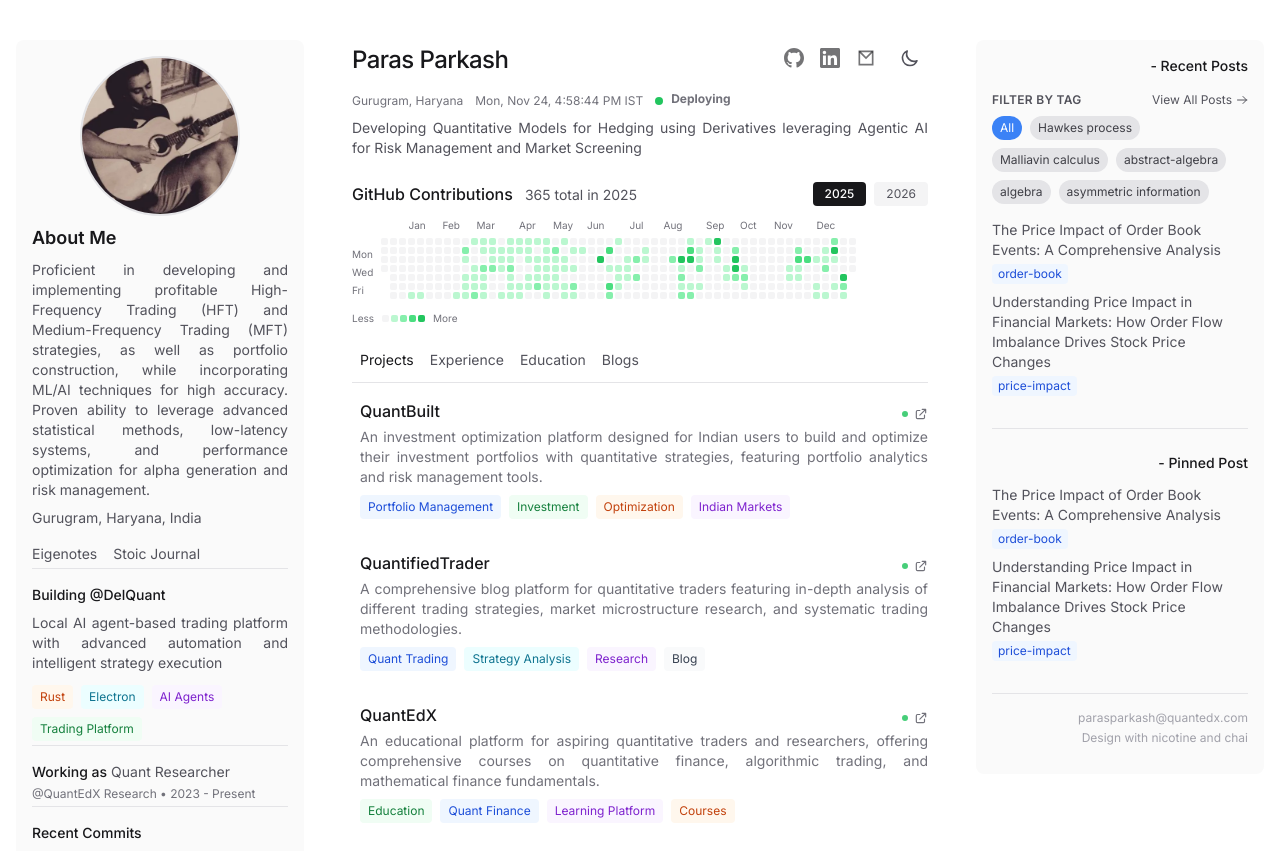
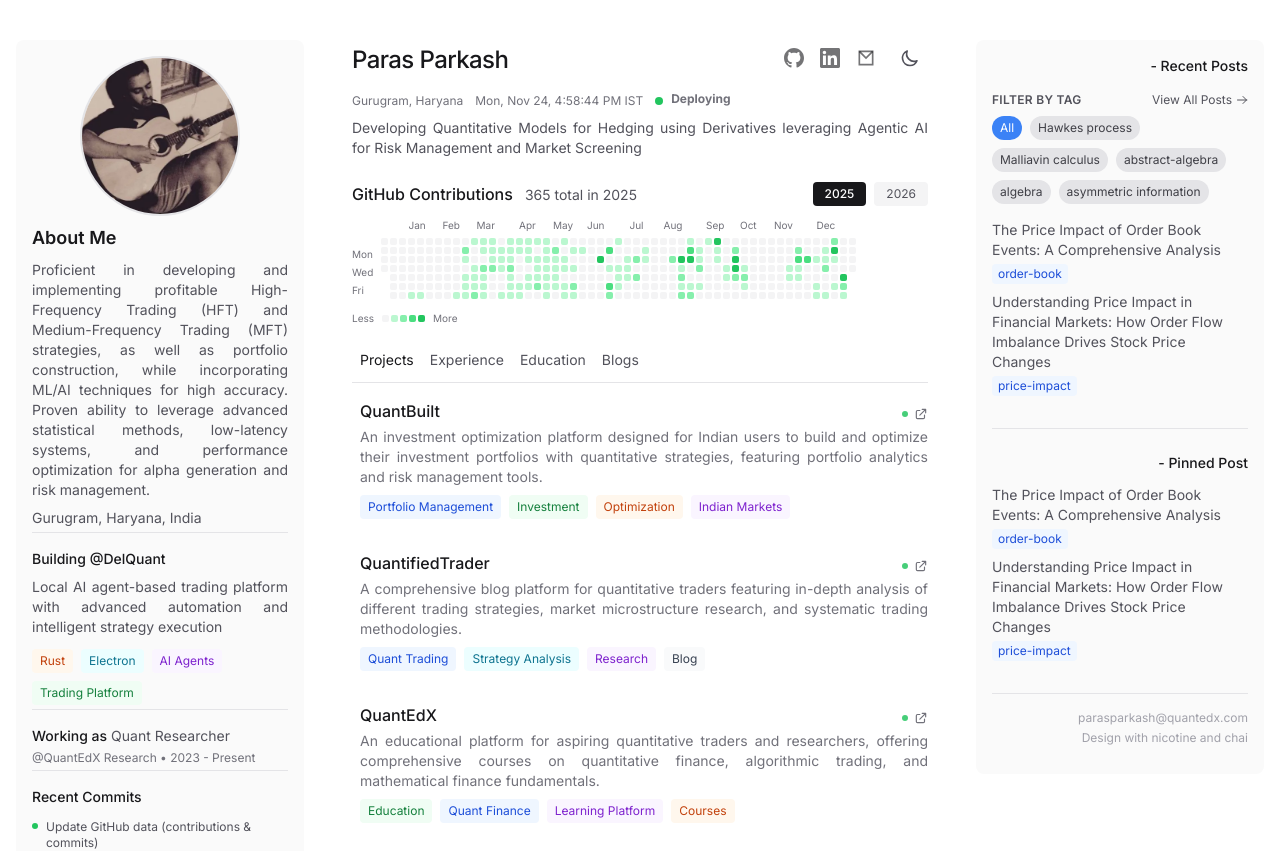
Before and after one commit to parasxparkash/parasxparkash.github.io, a Next.js app: page / in a window 1280 px wide. Shown: the top 851 px of the page. Built offline with nearby package versions, Linux system fonts and the light colour scheme.

Commit message:
Remove duplicate links from desktop view and fix spelling to Eigenotes

```diff
--- a/src/app/page.tsx
+++ b/src/app/page.tsx
@@ -134,16 +134,16 @@ export default function Home() {
               Proficient in developing and implementing profitable High-Frequency Trading (HFT) and Medium-Frequency Trading (MFT) strategies, as well as portfolio construction, while incorporating ML/AI techniques for high accuracy. Proven ability to leverage advanced statistical methods, low-latency systems, and performance optimization for alpha generation and risk management.
             </p>
 
-            {/* Eigennotes and Stoic Journal Links - Mobile */}
+            {/* Eigenotes and Stoic Journal Links - Mobile */}
             <div className="flex items-center justify-center gap-4 mb-4">
               <a
                 href="https://eigenotes.vercel.app"
                 target="_blank"
                 rel="noopener noreferrer"
                 className="px-3 py-1.5 text-sm bg-zinc-100 dark:bg-zinc-800 text-zinc-900 dark:text-zinc-100 rounded hover:bg-zinc-200 dark:hover:bg-zinc-700 transition-colors font-medium"
-                title="Eigennotes"
+                title="Eigenotes"
               >
-                Eigennotes
+                Eigenotes
               </a>
               <a
                 href="https://parasparkash.netlify.app"
@@ -170,28 +170,6 @@ export default function Home() {
             <div className="flex items-center text-sm">
               <span className="text-zinc-600 dark:text-zinc-400">Gurugram, Haryana, India</span>
             </div>
-          </div>
-
-          {/* Eigenotes and Stoic Journal Links */}
-          <div className="flex items-center gap-4 mt-3 mb-1">
-            <a
-              href="https://eigenotes.vercel.app"
-              target="_blank"
-              rel="noopener noreferrer"
-              className="text-sm text-zinc-600 dark:text-zinc-400 hover:text-zinc-900 dark:hover:text-zinc-100 transition-colors"
-              title="eigennotes"
-            >
-              Eigenotes
-            </a>
-            <a
-              href="https://parasparkash.netlify.app"
-              target="_blank"
-              rel="noopener noreferrer"
-              className="text-sm text-zinc-600 dark:text-zinc-400 hover:text-zinc-900 dark:hover:text-zinc-100 transition-colors"
-              title="stoic-journal"
-            >
-              Stoic Journal
-            </a>
           </div>
 
           <div className="border-b border-zinc-200 dark:border-zinc-700 mb-4"></div>
```
